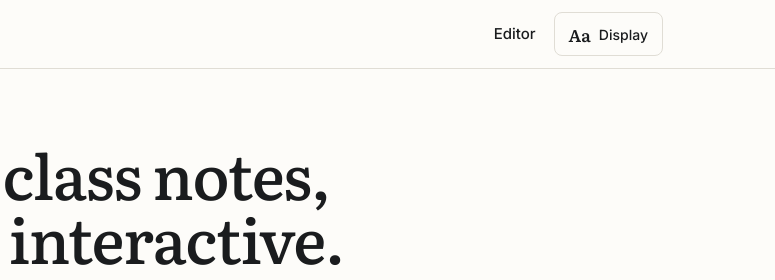
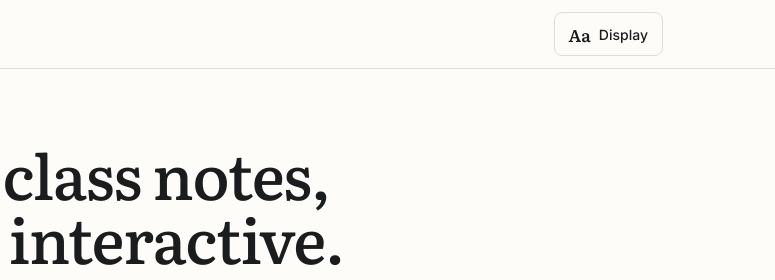
Before and after one commit to ransomjack/epbm-library, an Astro site: page / in a window 1280 px wide. Shown: the top 280 px of the page, 505-1280 px from the left. Built offline with nearby package versions, Linux system fonts and the light colour scheme; Astro itself is replaced by a stand-in of ours.

Commit message:
Remove the Editor link from the header; the footer link stays
Co-Authored-By: Claude Fable 5.2 <noreply@anthropic.com>
Claude-Session: https://claude.ai/code/session_017JuXvov8UCvXhGxobxLeiG

```diff
--- a/src/layouts/Base.astro
+++ b/src/layouts/Base.astro
@@ -156,7 +156,6 @@ html{scroll-padding-top:84px}
       ? <a class="backlink" href={back.href}><svg aria-hidden="true" width="18" height="18" viewBox="0 0 24 24" fill="none" stroke="currentColor" stroke-width="2" stroke-linecap="round" stroke-linejoin="round" style="flex:none"><path d="M19 12H5"/><path d="M11 6l-6 6 6 6"/></svg><span>{back.label}</span></a>
       : <a class="brand" href="/"><svg aria-hidden="true" width="24" height="24" viewBox="0 0 24 24" fill="none" stroke="currentColor" stroke-width="1.7" stroke-linecap="round" stroke-linejoin="round"><path d="M4 5h6a2 2 0 0 1 2 2v12a2 2 0 0 0-2-2H4z"/><path d="M20 5h-6a2 2 0 0 0-2 2v12a2 2 0 0 1 2-2h6z"/></svg>EPBM Library</a>}
     <div class="tools">
-      {!back && <a class="navlink" href="/editor/">Editor</a>}
       <details class="disp">
         <summary class="iconbtn" aria-label="Reading settings"><span aria-hidden="true" style="font-family:var(--display);font-size:17px;font-weight:600">Aa</span><span class="lbl">Display</span></summary>
         <div class="panel">
```
